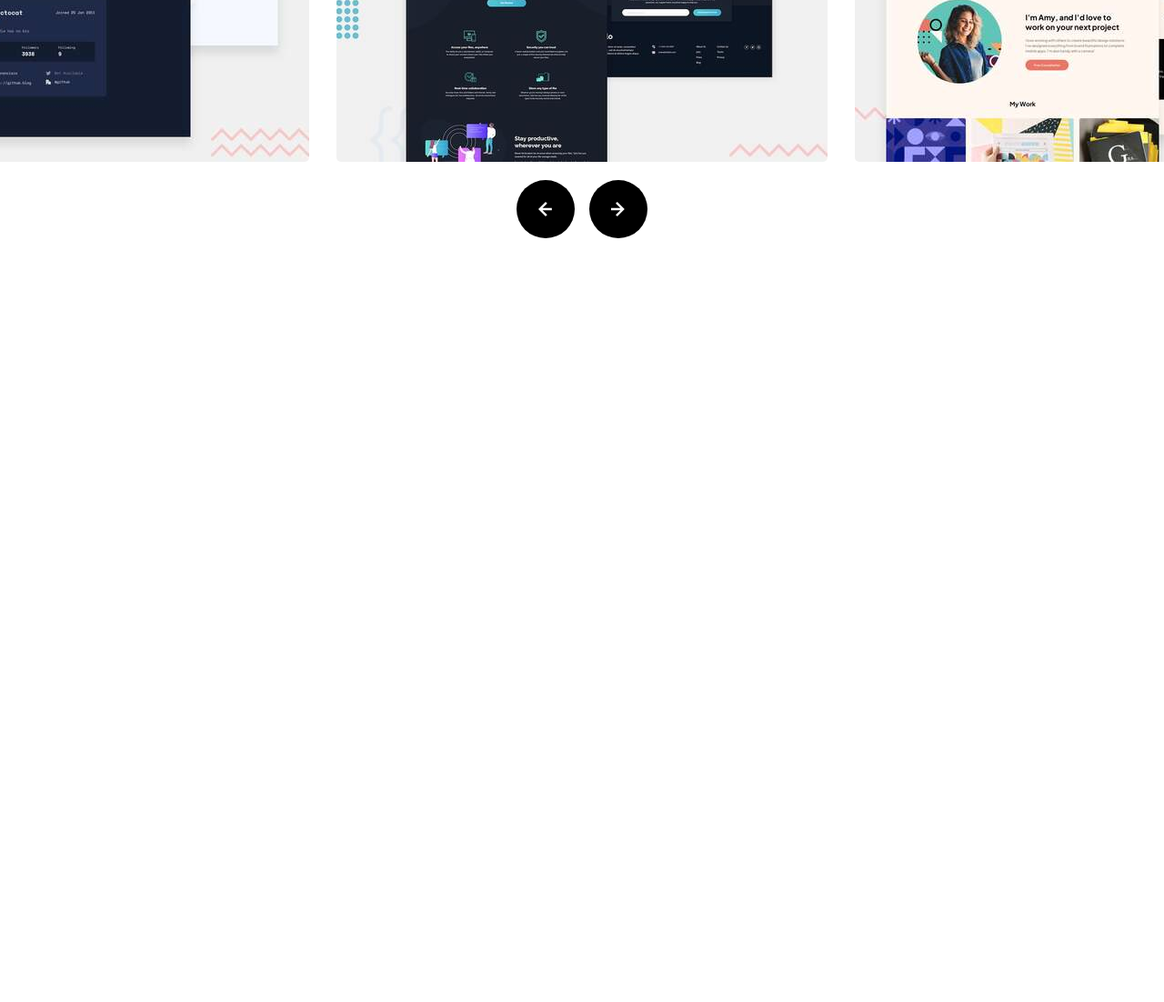
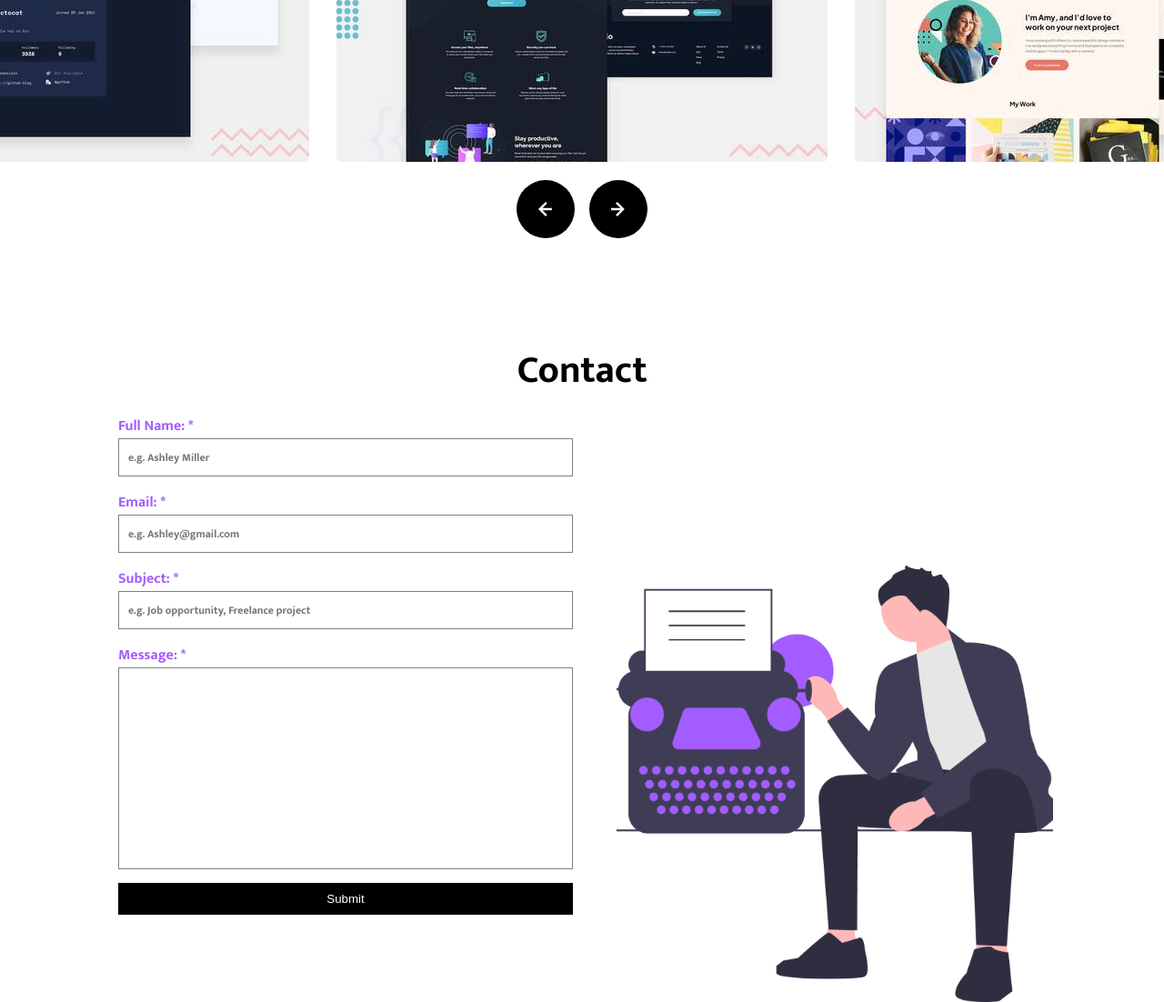
Before and after one commit to valvrauu/portfolio, a website built with webpack: page index.html in a window 1280 px wide. Shown: the part 1730-2832 px from the top of the page at 91% size. Before the commit the page ends 2030 px from the top, so only its background shows below. Built offline with nearby package versions, Linux system fonts and the light colour scheme; a script that the page names is missing.

Commit message:
:sparkles: feat: create contact section

```diff
--- a/index.html
+++ b/index.html
@@ -368,6 +368,91 @@
             </div>
         </section>
 
+        <section class="block-contact">
+            <h2 class="secondary-title block-contact__secondary-title">Contact</h2>
+
+            <div class="block-contact__box">
+                <form action="#" method="post" autocomplete="on" class="form block-contact__form">
+                    <section class="form__section">
+                        <p class="form__field">
+                            <label for="userFullName" class="form__label">
+                                <span class="form__label-text">Full Name: </span>
+                                <strong><span aria-label="required" class="form__required-symbol">*</span></strong>
+                            </label>
+
+                            <input
+                                type="text"
+                                name="userFullName"
+                                id="userFullName"
+                                class="form__input"
+                                placeholder="e.g. Ashley Miller"
+                            >
+                        </p>
+
+                        <p class="form__field">
+                            <label for="userEmail" class="form__label">
+                                <span class="form__label-text">Email: </span>
+                                <strong><span aria-label="required" class="form__required-symbol">*</span></strong>
+                            </label>
+
+                            <input
+                                type="email"
+                                name="userEmail"
+                                id="userEmail"
+                                class="form__input"
+                                placeholder="e.g. Ashley@gmail.com"
+                            >
+                        </p>
+
+                        <p class="form__field">
+                            <label for="userSubject" class="form__label">
+                                <span class="form__label-text">Subject: </span>
+                                <strong><span aria-label="required" class="form__required-symbol">*</span></strong>
+                            </label>
+
+                            <input
+                                type="text"
+                                name="userSubject"
+                                id="userSubject"
+                                class="form__input"
+                                placeholder="e.g. Job opportunity, Freelance project"
+                            >
+                        </p>
+
+                        <p class="form__field">
+                            <label for="userMessage" class="form__label">
+                                <span class="form__label-text">Message: </span>
+                                <strong><span aria-label="required" class="form__required-symbol">*</span></strong>
+                            </label>
+
+                            <textarea
+                                name="userMessage"
+                                id="userMessage"
+                                class="form__textarea"
+                                cols="30"
+                                rows="10"
+                                maxlength="500"
+                            ></textarea>
+                        </p>
+                    </section>
+
+                    <section class="form__section">
+                        <p class="form__field">
+                            <button type="submit" class="btn btn--primary form__btn">Submit</button>
+                        </p>
+                    </section>
+                </form>
+
+                <div class="block-contact__illustration-box">
+                    <img
+                        src="./src/assets/imgs/contact.png"
+                        alt=""
+                        class="block-contact__illustration"
+                    >
+                </div>
+            </div>
+        </section>
+
         <script src="./public/js/bundle.js"></script>
         <script src="https://smtpjs.com/v3/smtp.js"></script>
         <script src="https://cdn.jsdelivr.net/npm/sweetalert2@11"></script>
```
